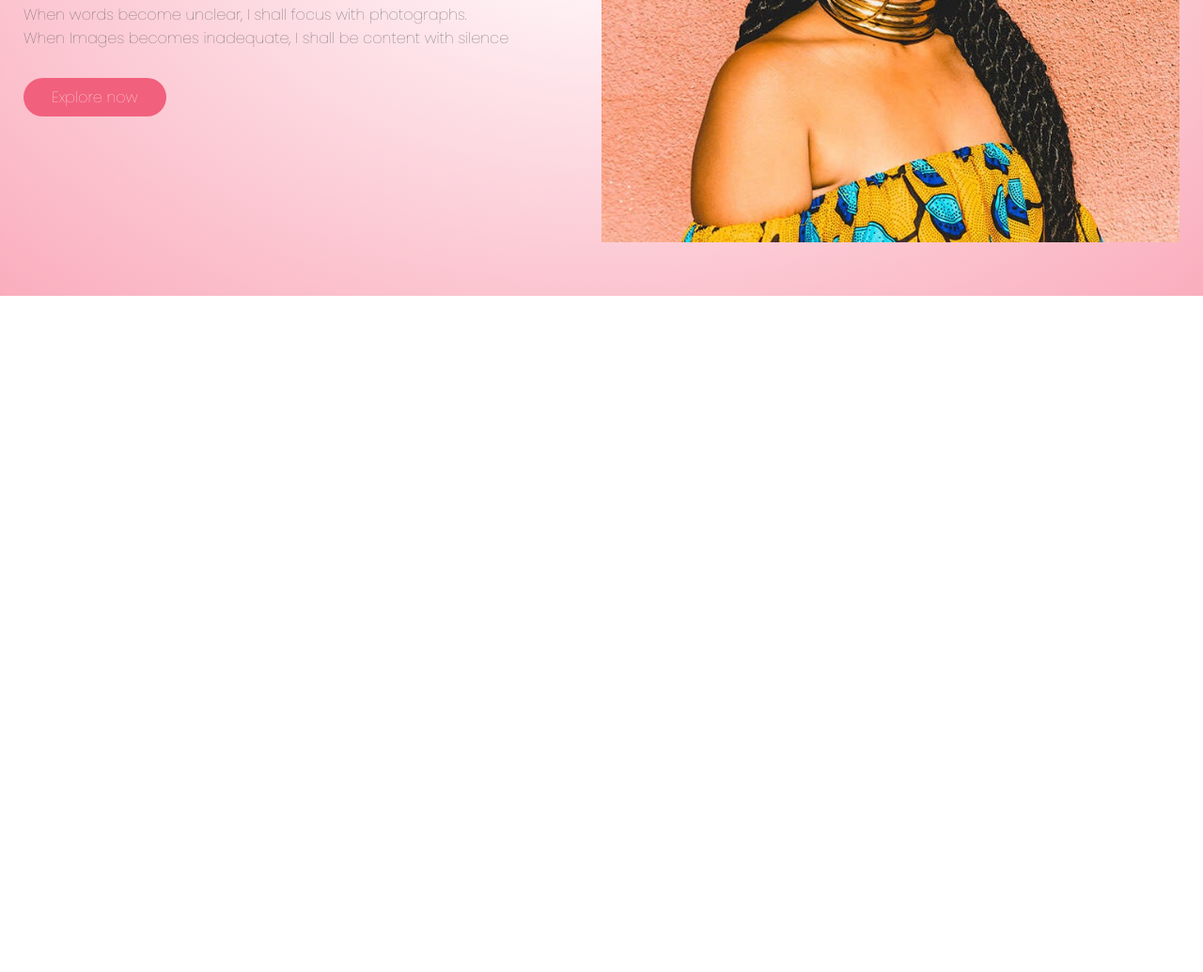
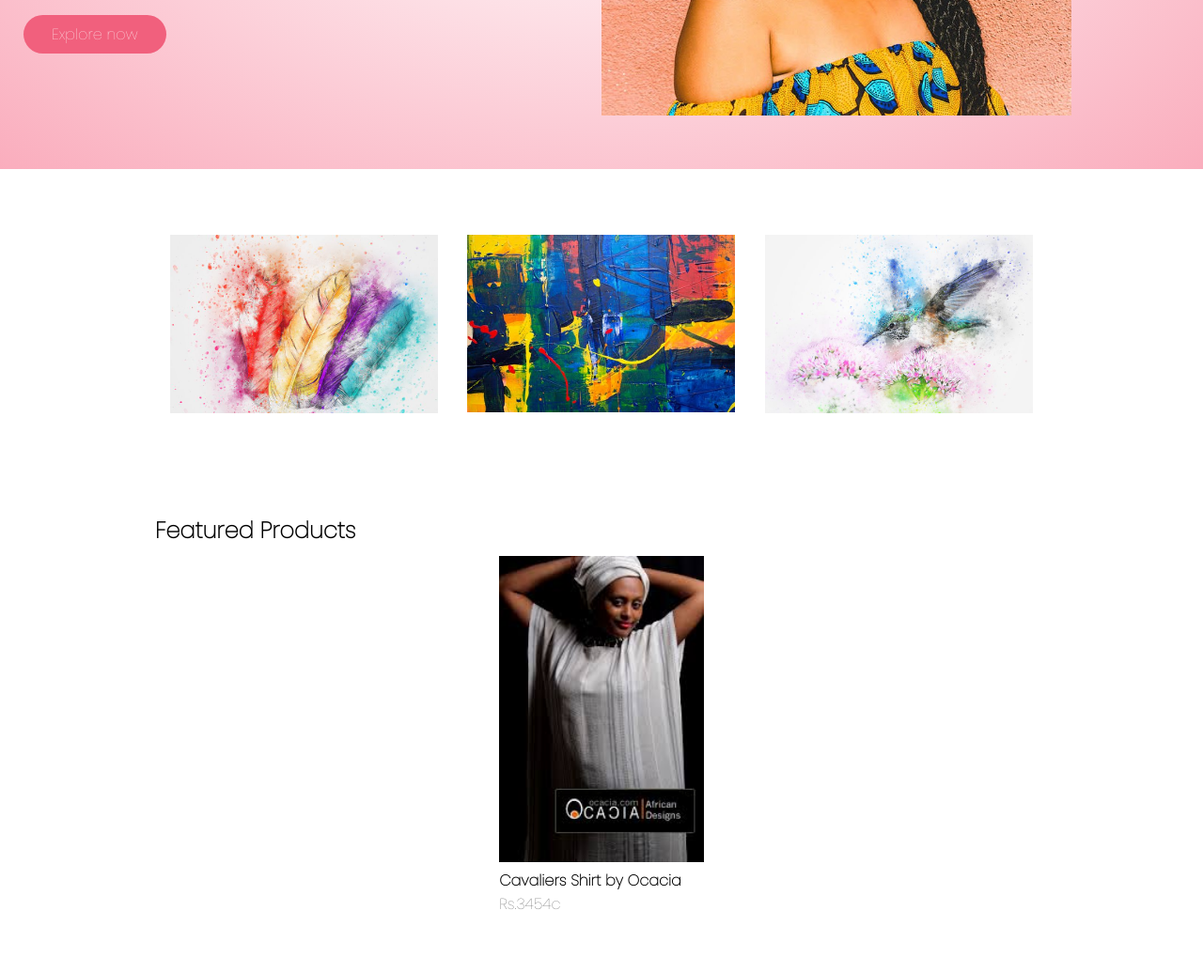
Before and after one commit to chamanoS/Ecommerce_Website, a plain HTML site: page index.html in a window 1280 px wide. Shown: the part 529-1564 px from the top of the page at 94% size. Before the commit the page ends 844 px from the top, so only its background shows below. Drawn offline with Linux system fonts and the light colour scheme.

Commit message:
featured products

```diff
--- a/index.html
+++ b/index.html
@@ -36,8 +36,35 @@
                 <a href="" class="btn">Explore now</a>
             </div>
             <div class="col-2">
-                <img src="images/mode.jpeg" alt="">
+                <img src="images/mode.jpeg" width="500px" height="500px" alt="">
             </div>
+        </div>
+    </div>
+</div>
+
+<div class="categories">
+    <div class="small-container">
+    <div class="row">
+        <div class="col-3">
+            <img src="images/feat.jpg" alt="">
+        </div>
+        <div class="col-3">
+            <img src="images/abs.jpeg" alt="">
+        </div>
+        <div class="col-3">
+            <img src="images/bird.jpg" alt="">
+        </div>
+    </div>
+</div>
+</div>
+
+<div class="small-container">
+    <h2>Featured Products</h2>
+    <div class="row">
+        <div class="col-4">
+            <img src="images/clothe.jpeg" alt="">
+            <h4>Cavaliers Shirt by Ocacia</h4>
+            <p>Rs.3454c</p>
         </div>
     </div>
 </div>
--- a/style.css
+++ b/style.css
@@ -69,3 +69,28 @@ p{
 /* .header .row{
     margin-top: 70px;
 } */
+.categories{
+    margin: 70px 0;
+}
+.col-3{
+    flex-basis: 30%;
+    min-width: 250px;
+    margin-bottom: 30px;
+}
+.col-3 img{
+    width: 100%;
+}
+.small-container{
+    max-width: 1000px;
+    margin: auto;
+    padding:0 25px ;
+}
+.col-4{
+    flex-basis: 25%;
+    padding: 10px;
+    min-width: 200px;
+    margin-bottom: 50px;
+}
+.col-4 img{
+    width: 100%;
+}
```
Also changed, not shown: images/abs.jpeg (added), images/bird.jpg (added), images/clothe.jpeg (added), images/feat.jpg (added), images/gen.jpeg (added), images/lamar.jpeg (added).
